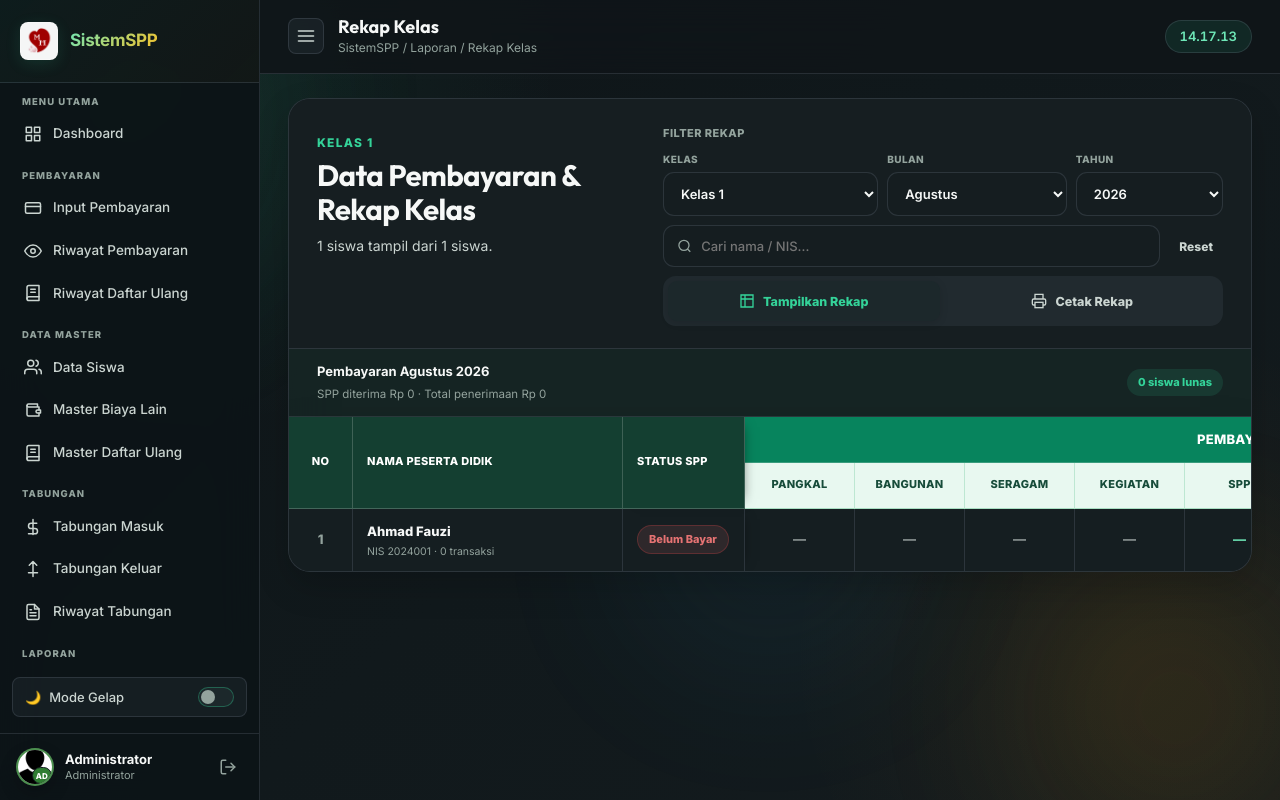
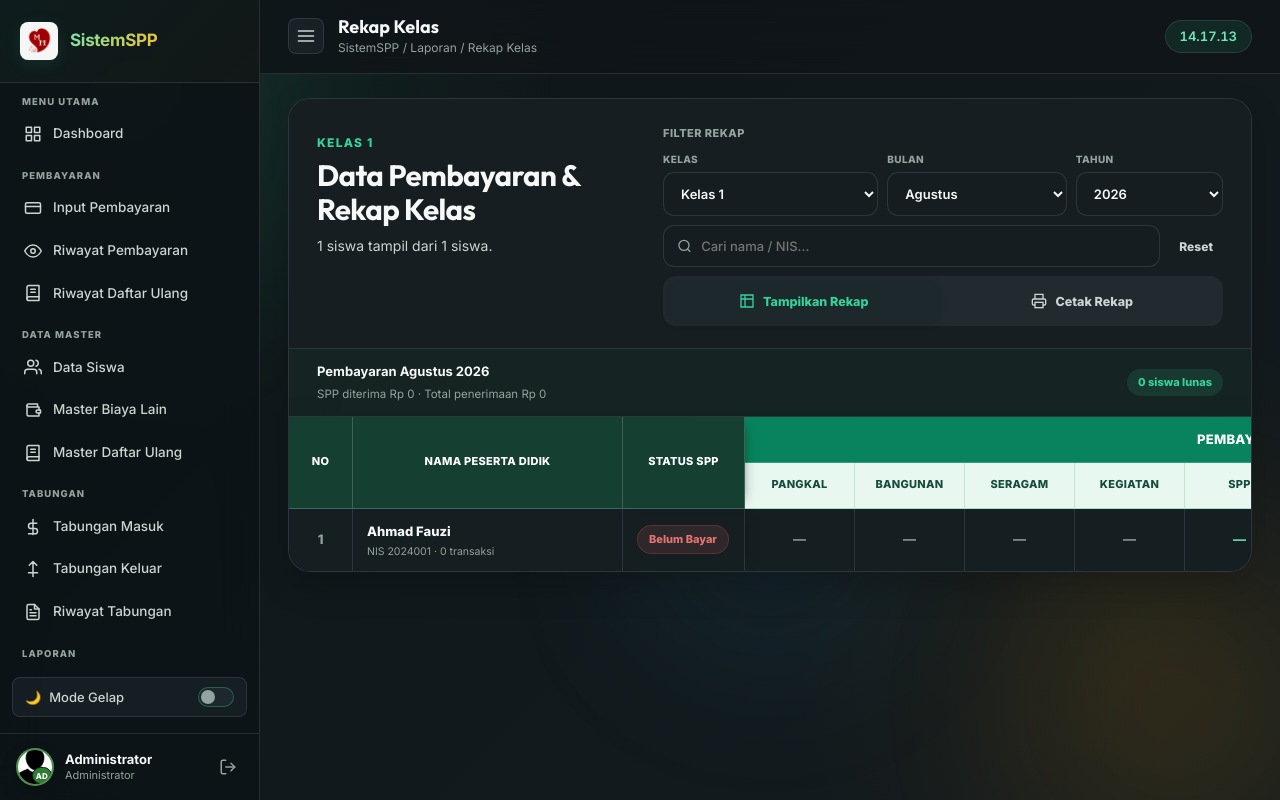
Before and after one commit to Jayszrs/spp-management-system, a PHP site: page /laporan/rekap_kelas.php in a window 1280 px wide. Run offline with PHP 8.4, Linux system fonts and the light colour scheme; a user stored in the database is signed in; data comes from the database, SQL or seed files in the repository; data that the repository does not hold is empty.

Commit message:
Center class recap table headers

```diff
--- a/assets/css/style.css
+++ b/assets/css/style.css
@@ -2681,7 +2681,7 @@ input[list]::-webkit-calendar-picker-indicator { display: none !important; }
 .recap-report-shell .class-recap-table th.recap-identity-head {
   background: #143f31 !important;
   color: #fff !important;
-  text-align: left;
+  text-align: center;
   vertical-align: middle;
 }
 .recap-report-shell .class-recap-table th.recap-number-head {
--- a/laporan/rekap_kelas.php
+++ b/laporan/rekap_kelas.php
@@ -166,7 +166,7 @@ unset($row);
   <meta name="description" content="Rekap pembayaran siswa berdasarkan kelas dan periode." />
   <link rel="preconnect" href="https://fonts.googleapis.com" />
   <link href="https://fonts.googleapis.com/css2?family=Inter:wght@300;400;500;600;700;800&display=swap" rel="stylesheet" />
-  <link rel="stylesheet" href="../assets/css/style.css?v=4.9" />
+  <link rel="stylesheet" href="../assets/css/style.css?v=5.1" />
   <script>(function(){var t=localStorage.getItem('spp_theme')||'dark';document.documentElement.setAttribute('data-theme',t);})();</script>
 </head>
 <body>
```
